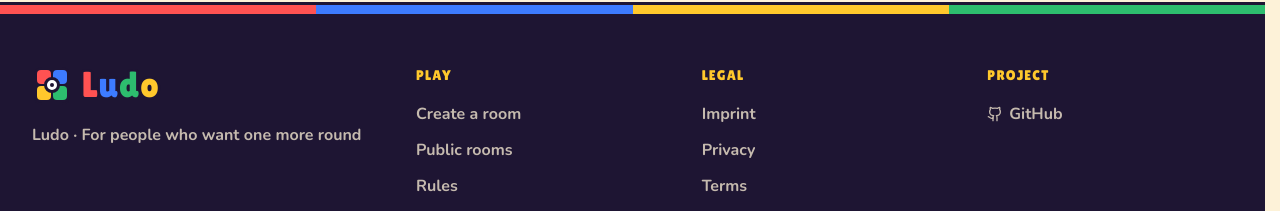
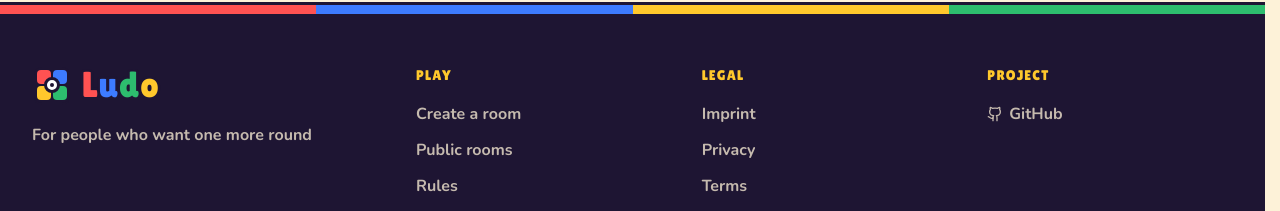
Before and after one commit to CuteNikki/ludo, a Next.js app in the folder apps/web/: page /room/1 in a window 1280 px wide. Shown: the part 865-1076 px from the top of the page. Built offline with nearby package versions, Linux system fonts and the light colour scheme; no server answers.

Commit message:
fix: footer styling/wording

```diff
--- a/apps/web/src/components/site-footer.tsx
+++ b/apps/web/src/components/site-footer.tsx
@@ -48,7 +48,7 @@ export function SiteFooter() {
             <LogoMark />
             <Wordmark className='text-4xl' />
           </div>
-          <p className='mt-4 font-bold leading-7 text-footer-foreground/75'>{t('footer')}</p>
+          <p className='mt-4 font-bold leading-7 text-footer-foreground/75 text-pretty'>{t('footer')}</p>
         </div>
 
         {columns.map((column) => (
--- a/apps/web/src/locales/de.json
+++ b/apps/web/src/locales/de.json
@@ -157,7 +157,7 @@
     "rematchTimeoutText": "Du hast die Revanche nicht rechtzeitig bestätigt und wurdest daher nicht in den neuen Raum verschoben.",
     "close": "Meldung schließen"
   },
-  "footer": "Ludo · Für Menschen, die noch eine Runde spielen",
+  "footer": "Für Menschen, die noch eine Runde spielen",
   "theme": {
     "aria": "Farbschema",
     "light": "Hell",
--- a/apps/web/src/locales/en.json
+++ b/apps/web/src/locales/en.json
@@ -157,7 +157,7 @@
     "rematchTimeoutText": "You didn't confirm the rematch in time, so you weren't moved into the new room.",
     "close": "Dismiss notice"
   },
-  "footer": "Ludo · For people who want one more round",
+  "footer": "For people who want one more round",
   "theme": {
     "aria": "Theme",
     "light": "Light",
```
